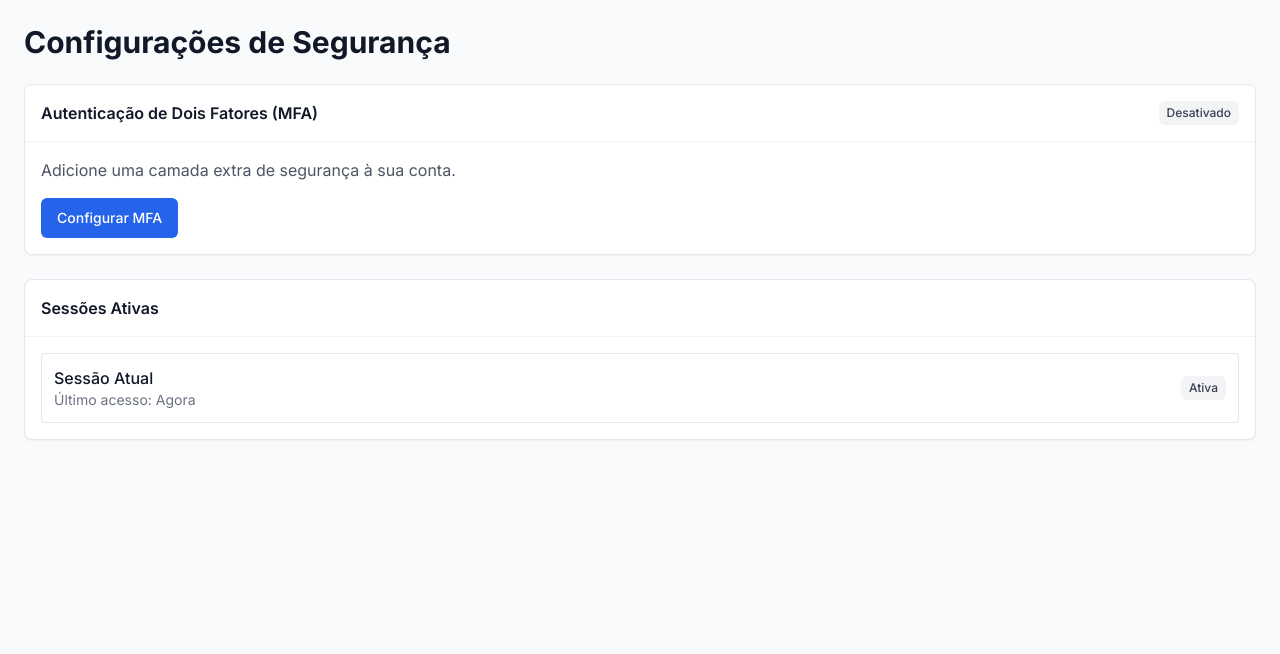
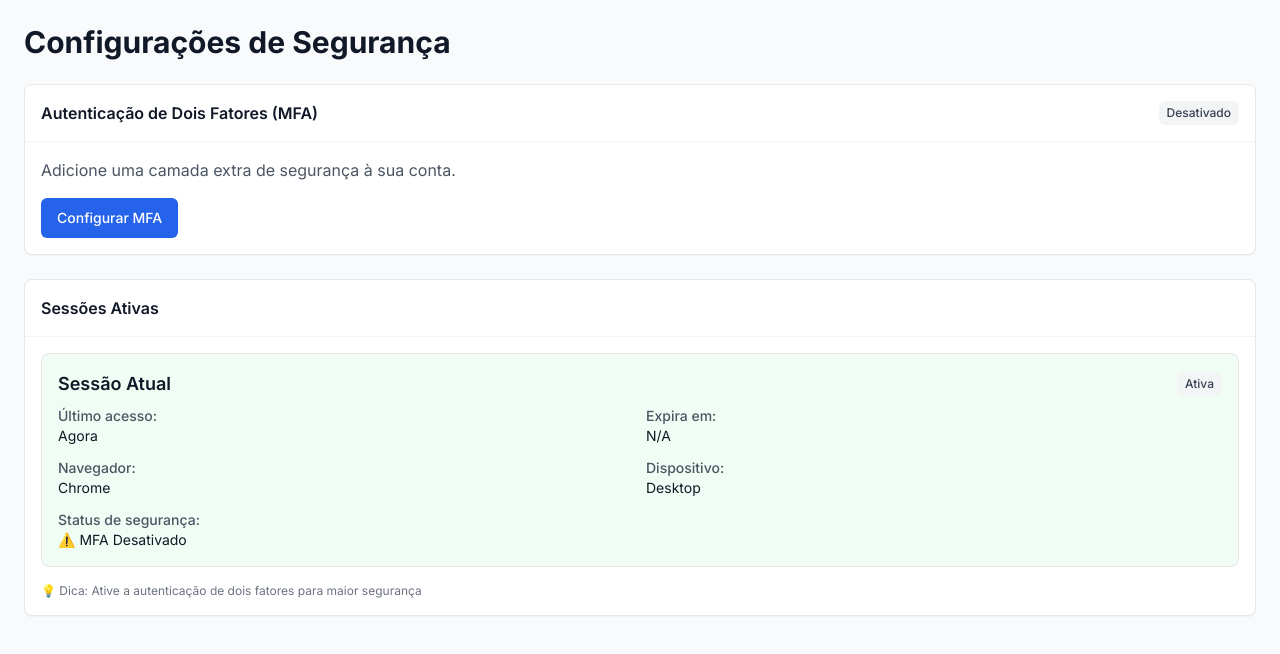
Before and after one commit to felixxx2025/AURUM-911, a Next.js app in the folder apps/web/: page /security in a window 1280 px wide. Shown: the top 654 px of the page. Built offline with nearby package versions, Linux system fonts and the light colour scheme; no server answers.

Commit message:
Enhance session details display on security page
Co-authored-by: felixxx2025 <220544792+felixxx2025@users.noreply.github.com>

```diff
--- a/apps/web/app/security/page.tsx
+++ b/apps/web/app/security/page.tsx
@@ -11,14 +11,55 @@ import { authManager } from '../../lib/auth'
 
 export default function SecurityPage() {
   const [user, setUser] = useState(authManager.getState().user)
+  const [authState, setAuthState] = useState(authManager.getState())
   const [showMFASetup, setShowMFASetup] = useState(false)
 
   useEffect(() => {
     const unsubscribe = authManager.subscribe((state) => {
       setUser(state.user)
+      setAuthState(state)
     })
     return unsubscribe
   }, [])
+
+  const formatSessionExpiry = () => {
+    if (!authState.sessionExpiry) return 'N/A'
+    const expiryDate = new Date(authState.sessionExpiry)
+    const now = new Date()
+    const diffMs = expiryDate.getTime() - now.getTime()
+
+    if (diffMs < 0) return 'Expirado'
+
+    const diffMins = Math.floor(diffMs / 60000)
+    const diffHours = Math.floor(diffMins / 60)
+    const diffDays = Math.floor(diffHours / 24)
+
+    if (diffDays > 0) return `${diffDays} dia${diffDays > 1 ? 's' : ''}`
+    if (diffHours > 0) return `${diffHours} hora${diffHours > 1 ? 's' : ''}`
+    return `${diffMins} minuto${diffMins > 1 ? 's' : ''}`
+  }
+
+  const getBrowserInfo = () => {
+    if (typeof window === 'undefined') return 'N/A'
+    const ua = window.navigator.userAgent
+
+    if (ua.includes('Chrome') && !ua.includes('Edg')) return 'Chrome'
+    if (ua.includes('Firefox')) return 'Firefox'
+    if (ua.includes('Safari') && !ua.includes('Chrome')) return 'Safari'
+    if (ua.includes('Edg')) return 'Edge'
+    if (ua.includes('Opera') || ua.includes('OPR')) return 'Opera'
+
+    return 'Outro'
+  }
+
+  const getDeviceType = () => {
+    if (typeof window === 'undefined') return 'N/A'
+    const ua = window.navigator.userAgent
+
+    if (/Mobile|Android|iPhone|iPad|iPod/i.test(ua)) return 'Mobile'
+    if (/Tablet/i.test(ua)) return 'Tablet'
+    return 'Desktop'
+  }
 
   const handleDisableMFA = async () => {
     const password = prompt('Digite sua senha para desativar MFA:')
@@ -79,14 +120,57 @@ export default function SecurityPage() {
           <CardTitle>Sessões Ativas</CardTitle>
         </CardHeader>
         <CardContent>
-          <div className="flex items-center justify-between p-3 border rounded">
-            <div>
-              <div className="font-medium">Sessão Atual</div>
-              <div className="text-sm text-gray-500">
-                Último acesso: {user?.lastLogin ? new Date(user.lastLogin).toLocaleString('pt-BR') : 'Agora'}
+          <div className="space-y-4">
+            <div className="flex items-center justify-between p-4 border rounded-lg bg-green-50">
+              <div className="space-y-2 flex-1">
+                <div className="flex items-center justify-between">
+                  <div className="font-semibold text-lg">Sessão Atual</div>
+                  <Badge variant="default">Ativa</Badge>
+                </div>
+
+                <div className="grid grid-cols-1 md:grid-cols-2 gap-3 text-sm">
+                  <div>
+                    <span className="text-gray-600 font-medium">Último acesso:</span>
+                    <div className="text-gray-900">
+                      {user?.lastLogin ? new Date(user.lastLogin).toLocaleString('pt-BR') : 'Agora'}
+                    </div>
+                  </div>
+
+                  <div>
+                    <span className="text-gray-600 font-medium">Expira em:</span>
+                    <div className="text-gray-900">{formatSessionExpiry()}</div>
+                  </div>
+
+                  <div>
+                    <span className="text-gray-600 font-medium">Navegador:</span>
+                    <div className="text-gray-900">{getBrowserInfo()}</div>
+                  </div>
+
+                  <div>
+                    <span className="text-gray-600 font-medium">Dispositivo:</span>
+                    <div className="text-gray-900">{getDeviceType()}</div>
+                  </div>
+
+                  {authState.tenantId && (
+                    <div>
+                      <span className="text-gray-600 font-medium">Organização:</span>
+                      <div className="text-gray-900 truncate">{authState.tenantId}</div>
+                    </div>
+                  )}
+
+                  <div>
+                    <span className="text-gray-600 font-medium">Status de segurança:</span>
+                    <div className="text-gray-900">
+                      {user?.mfaEnabled ? '🔒 MFA Ativado' : '⚠️ MFA Desativado'}
+                    </div>
+                  </div>
+                </div>
               </div>
             </div>
-            <Badge variant="default">Ativa</Badge>
+
+            <div className="text-xs text-gray-500 mt-2">
+              💡 Dica: Ative a autenticação de dois fatores para maior segurança
+            </div>
           </div>
         </CardContent>
       </Card>
```
